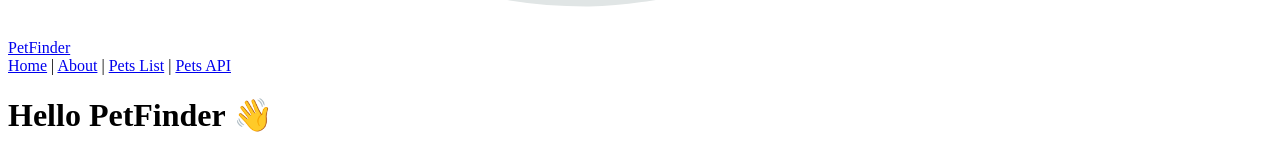
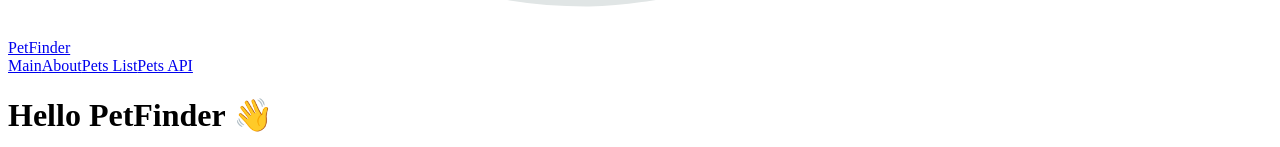
Before and after one commit to ddzieduch/pet-finder, a Next.js app: page / in a window 1280 px wide. Shown: the part 979-1126 px from the top of the page. Built offline with nearby package versions, Linux system fonts and the light colour scheme.

Commit message:
Make navigation code cleaner

```diff
--- a/components/Header.tsx
+++ b/components/Header.tsx
@@ -1,6 +1,12 @@
 import Link from 'next/link';
 
 const Header = () => {
+  const navElements = [
+    { href: '/', name: 'Main' },
+    { href: '/about', name: 'About' },
+    { href: '/pets', name: 'Pets List' },
+    { href: '/api/pets', name: 'Pets API' },
+  ];
   return (
     <header>
       <nav className="mx-auto flex max-w-7xl items-right justify-between p-6 lg:px-8">
@@ -10,9 +16,10 @@ const Header = () => {
             <img alt="PetFinder" className="h-16 w-auto" src="/PetFinder.svg" />
           </Link>
         </div>
-        <div className="lg:flex lg:gap-x-12">
-          <Link href="/">Home</Link> | <Link href="/about">About</Link> | <Link href="/pets">Pets List</Link> |{' '}
-          <a href="/api/pets">Pets API</a>
+        <div className="hidden lg:flex lg:gap-x-12">
+          {navElements.map((nav) => (
+            <Link href={nav.href}>{nav.name}</Link>
+          ))}
         </div>
       </nav>
     </header>
```
